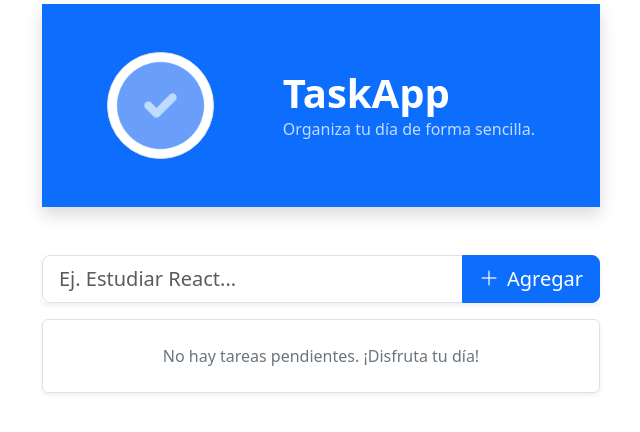
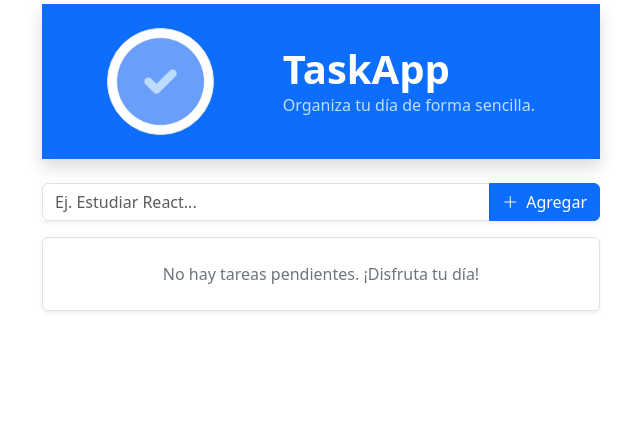
Before and after one commit to ali-zunega/Task-App, a React (Vite) app: page / in a window 1280 px wide. Shown: the top 432 px of the page, without its empty margins (319-959 px from the left). Built offline with nearby package versions, Linux system fonts and the light colour scheme.

Commit message:
fix: readme update and file name fixes

```diff
--- a/src/App.jsx
+++ b/src/App.jsx
@@ -13,7 +13,7 @@ function App() {
     <div className="container mt-1 px-sm-0">
       <div className="row justify-content-center">
         <div className="col-12 col-md-8 col-lg-6">
-          <header className="bg-primary text-white py-5 mb-5 shadow">
+          <header className="bg-primary text-white py-4 mb-4 shadow">
             <div className="container">
               <div className="d-flex align-items-center justify-content-md-evenly justify-content-center gap-3">
                 {/* logo*/}
--- a/src/components/TaskInput.jsx
+++ b/src/components/TaskInput.jsx
@@ -15,7 +15,7 @@ function TaskInput() {
   return (
     <form
       onSubmit={handleSubmit}
-      className="input-group input-group-lg mb-3 shadow-sm"
+      className="input-group input-group-md mb-3 shadow-sm"
     >
       <input
         id="task-input"
```
Also changed, not shown: src/context/useTaskContext.js (renamed from src/context/useTaskContext.jsx), 1 other file (tests, documents, lock files or other folders).
